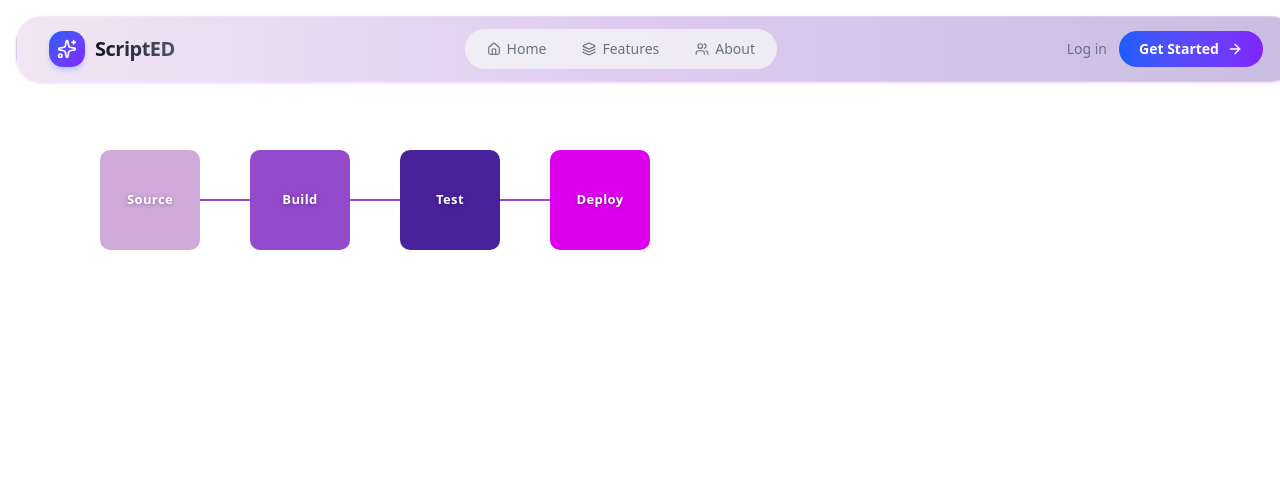
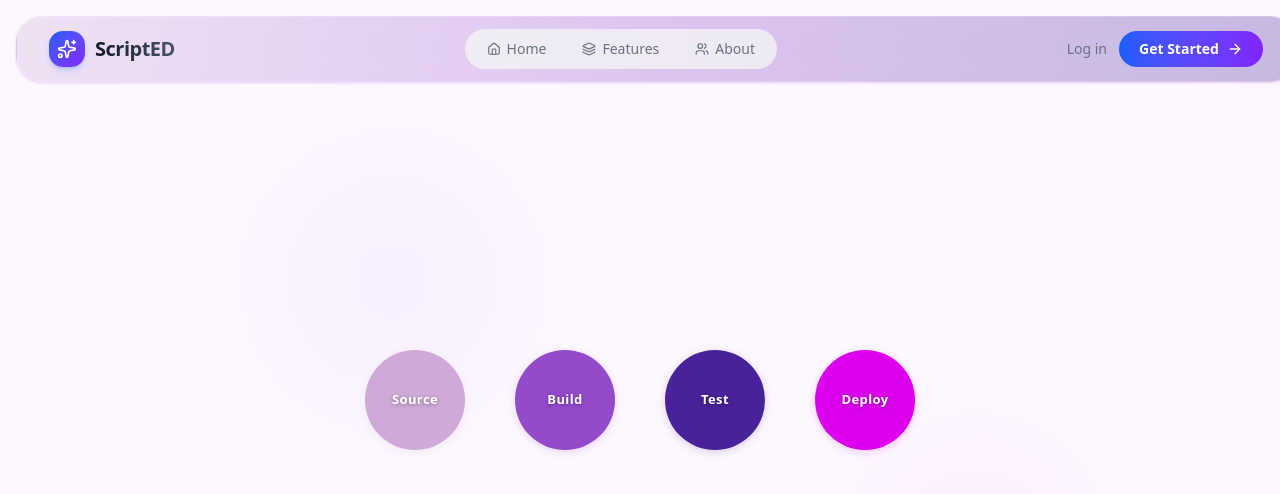
Before and after one commit to flexykrn/npxcreate_devhacks, a Next.js app in the folder scripted/: page /main in a window 1280 px wide. Shown: the top 494 px of the page. Built offline with nearby package versions, Linux system fonts and the light colour scheme.

Commit message:
intialize pipeline animation

```diff
--- a/scripted/app/main/page.tsx
+++ b/scripted/app/main/page.tsx
@@ -1,69 +1,267 @@
 "use client"
 
-import { useState, useEffect } from "react"
-import { motion, useMotionValue } from "framer-motion"
+import { useState, useEffect, useRef } from "react"
+import { motion, useMotionValue, AnimatePresence } from "framer-motion"
+import { Upload, X, FileText, LinkIcon, Sparkles } from "lucide-react"
 
 const colors = ["#cfaad8", "#934acb", "#48229a", "#dd00ee"]
 const names  = ["Source", "Build", "Test", "Deploy"]
-const initial = [
-  { x: 100, y: 150 },
-  { x: 250, y: 150 },
-  { x: 400, y: 150 },
-  { x: 550, y: 150 },
-]
-const SIZE = 100
+const SIZE   = 100
+const GAP    = 150 // centre-to-centre spacing
 
-function DragBox({ color, startX, startY, name, onMove }: {
-  color: string
-  startX: number
-  startY: number
-  name: string
+/* Compute centred initial positions */
+function getInitial(vw: number, vh: number) {
+  const totalW = (colors.length - 1) * GAP + SIZE
+  const startX = (vw - totalW) / 2
+  const startY = (vh - SIZE) / 2
+  return colors.map((_, i) => ({ x: startX + i * GAP, y: startY }))
+}
+
+/* ── Animated Source popup ── */
+function SourcePopup({ onClose }: { onClose: () => void }) {
+  const [fileName, setFileName] = useState<string | null>(null)
+  const [dragging, setDragging] = useState(false)
+  const fileRef = useRef<HTMLInputElement>(null)
+
+  return (
+    <motion.div
+      initial={{ opacity: 0, scale: 0.75, y: -10, filter: "blur(8px)" }}
+      animate={{ opacity: 1, scale: 1,    y: 0,   filter: "blur(0px)" }}
+      exit={{    opacity: 0, scale: 0.80, y: -6,   filter: "blur(6px)" }}
+      transition={{ type: "spring", stiffness: 380, damping: 28 }}
+      style={{
+        position: "absolute",
+        top: SIZE + 16,
+        left: "50%",
+        translateX: "-50%",
+        zIndex: 999,
+        width: 296,
+        background: "linear-gradient(145deg,#ffffff,#faf5ff)",
+        borderRadius: 20,
+        boxShadow:
+          "0 0 0 1.5px #e4caff, 0 20px 60px rgba(100,30,200,0.22), 0 4px 16px rgba(0,0,0,0.10)",
+        padding: "20px 20px 18px",
+        pointerEvents: "all",
+        transformOrigin: "top center",
+      }}
+      onMouseDown={(e) => e.stopPropagation()}
+    >
+      {/* Glowing caret */}
+      <div style={{
+        position: "absolute", top: -8, left: "50%", transform: "translateX(-50%)",
+        width: 18, height: 9, overflow: "hidden",
+      }}>
+        <motion.div
+          animate={{ boxShadow: ["0 0 8px #c084fc", "0 0 20px #dd00ee", "0 0 8px #c084fc"] }}
+          transition={{ duration: 2, repeat: Infinity }}
+          style={{
+            width: 18, height: 18,
+            background: "linear-gradient(135deg,#fff,#faf5ff)",
+            border: "1.5px solid #e4caff",
+            transform: "rotate(45deg)",
+            marginTop: 4,
+          }}
+        />
+      </div>
+
+      {/* Header */}
+      <div style={{ display:"flex", alignItems:"center", justifyContent:"space-between", marginBottom:16 }}>
+        <div style={{ display:"flex", alignItems:"center", gap:8 }}>
+          <motion.div
+            animate={{ rotate: [0,15,-15,0] }}
+            transition={{ duration: 2, repeat: Infinity, repeatDelay: 1 }}
+          >
+            <Sparkles size={16} color="#934acb" />
+          </motion.div>
+          <span style={{ fontWeight:800, fontSize:15, background:"linear-gradient(90deg,#48229a,#dd00ee)", WebkitBackgroundClip:"text", WebkitTextFillColor:"transparent" }}>
+            Source Input
+          </span>
+        </div>
+        <motion.button
+          whileHover={{ scale:1.15, rotate:90 }}
+          whileTap={{ scale:0.9 }}
+          transition={{ type:"spring", stiffness:400, damping:20 }}
+          onClick={onClose}
+          style={{ background:"none", border:"none", cursor:"pointer", color:"#bbb", padding:2 }}
+        >
+          <X size={16} />
+        </motion.button>
+      </div>
+
+      {/* Divider */}
+      <motion.div
+        initial={{ scaleX: 0 }}
+        animate={{ scaleX: 1 }}
+        transition={{ delay: 0.1, duration: 0.4 }}
+        style={{ height:1, background:"linear-gradient(90deg,transparent,#e4caff,transparent)", marginBottom:16, transformOrigin:"left" }}
+      />
+
+      {/* Repo URL */}
+      <motion.div initial={{ opacity:0, x:-10 }} animate={{ opacity:1, x:0 }} transition={{ delay:0.12 }}>
+        <label style={{ display:"block", fontSize:10, fontWeight:700, color:"#9061c2", marginBottom:6, textTransform:"uppercase", letterSpacing:"0.06em" }}>
+          Repository URL
+        </label>
+        <motion.div
+          whileHover={{ scale: 1.02, boxShadow:"0 0 0 3px #d8b4fe" }}
+          style={{ display:"flex", alignItems:"center", gap:8,
+            border:"1.5px solid #e4caff", borderRadius:12, padding:"8px 12px",
+            background:"#fdf8ff", marginBottom:14, transition:"box-shadow 0.2s" }}
+        >
+          <LinkIcon size={13} color="#934acb" />
+          <input
+            placeholder="https://github.com/org/repo"
+            style={{ border:"none", outline:"none", background:"transparent", fontSize:12, color:"#333", width:"100%" }}
+          />
+        </motion.div>
+      </motion.div>
+
+      {/* File upload */}
+      <motion.div initial={{ opacity:0, x:-10 }} animate={{ opacity:1, x:0 }} transition={{ delay:0.18 }}>
+        <label style={{ display:"block", fontSize:10, fontWeight:700, color:"#9061c2", marginBottom:6, textTransform:"uppercase", letterSpacing:"0.06em" }}>
+          Upload File
+        </label>
+        <motion.div
+          onClick={() => fileRef.current?.click()}
+          onDragOver={(e) => { e.preventDefault(); setDragging(true) }}
+          onDragLeave={() => setDragging(false)}
+          onDrop={(e) => {
+            e.preventDefault(); setDragging(false)
+            const f = e.dataTransfer.files?.[0]
+            if (f) setFileName(f.name)
+          }}
+          animate={dragging ? { scale:1.03, borderColor:"#a855f7" } : { scale:1, borderColor: fileName ? "#a855f7" : "#d4b8f0" }}
+          style={{
+            border:"2px dashed #d4b8f0", borderRadius:14,
+            padding:"18px 12px", textAlign:"center", cursor:"pointer",
+            background: dragging ? "#f5eeff" : fileName ? "#f3eaff" : "#fdf8ff",
+            transition:"background 0.2s",
+          }}
+        >
+          {fileName ? (
+            <motion.div
+              initial={{ scale:0.8, opacity:0 }} animate={{ scale:1, opacity:1 }}
+              style={{ display:"flex", alignItems:"center", justifyContent:"center", gap:8 }}
+            >
+              <FileText size={18} color="#934acb" />
+              <span style={{ fontSize:12, color:"#48229a", fontWeight:700 }}>{fileName}</span>
+            </motion.div>
+          ) : (
+            <>
+              <motion.div
+                animate={{ y: [0,-4,0] }}
+                transition={{ duration:1.6, repeat:Infinity, ease:"easeInOut" }}
+              >
+                <Upload size={24} color="#c084fc" style={{ margin:"0 auto 8px" }} />
+              </motion.div>
+              <p style={{ fontSize:12, color:"#a78bca", margin:0 }}>Click or drop file here</p>
+              <p style={{ fontSize:10, color:"#c4abdf", margin:"4px 0 0" }}>.zip · .tar.gz · any format</p>
+            </>
+          )}
+          <input ref={fileRef} type="file" style={{ display:"none" }} onChange={(e) => setFileName(e.target.files?.[0]?.name ?? null)} />
+        </motion.div>
+      </motion.div>
+
+      {/* Submit */}
+      <motion.button
+        initial={{ opacity:0, y:8 }} animate={{ opacity:1, y:0 }} transition={{ delay:0.24 }}
+        whileHover={{ scale:1.03, boxShadow:"0 6px 24px rgba(147,74,203,0.45)" }}
+        whileTap={{ scale:0.97 }}
+        style={{
+          marginTop:16, width:"100%", padding:"10px 0",
+          background:"linear-gradient(90deg,#934acb,#dd00ee)",
+          color:"#fff", border:"none", borderRadius:12,
+          fontWeight:800, fontSize:13, cursor:"pointer",
+          letterSpacing:"0.03em",
+          boxShadow:"0 2px 12px rgba(147,74,203,0.35)",
+        }}
+      >
+        Confirm Source
+      </motion.button>
+    </motion.div>
+  )
+}
+
+function DragBox({ color, startX, startY, name, showPopup, containerRef, onMove }: {
+  color: string; startX: number; startY: number; name: string
+  showPopup?: boolean
+  containerRef: React.RefObject<HTMLDivElement | null>
   onMove: (x: number, y: number) => void
 }) {
   const x = useMotionValue(startX)
   const y = useMotionValue(startY)
+  const [hovered, setHovered] = useState(false)
+  const [popupOpen, setPopupOpen] = useState(false)
+  const leaveTimer = useRef<ReturnType<typeof setTimeout> | null>(null)
 
   useEffect(() => {
     const unsubX = x.on("change", () => onMove(x.get(), y.get()))
     const unsubY = y.on("change", () => onMove(x.get(), y.get()))
     return () => { unsubX(); unsubY() }
+  // eslint-disable-next-line react-hooks/exhaustive-deps
   }, [])
+
+  const onEnter = () => {
+    if (leaveTimer.current) clearTimeout(leaveTimer.current)
+    setHovered(true)
+    if (showPopup) setPopupOpen(true)
+  }
+  const onLeave = () => {
+    setHovered(false)
+    if (showPopup) leaveTimer.current = setTimeout(() => setPopupOpen(false), 400)
+  }
 
   return (
     <motion.div
       drag
       dragMomentum={false}
       dragElastic={0}
+      dragConstraints={containerRef}
+      onMouseEnter={onEnter}
+      onMouseLeave={onLeave}
+      whileDrag={{ scale: 1.15, boxShadow: `0 12px 40px ${color}88` }}
       style={{
         x, y,
-        position: "absolute",
-        top: 0,
-        left: 0,
-        width: SIZE,
-        height: SIZE,
+        position: "absolute", top: 0, left: 0,
+        width: SIZE, height: SIZE,
         backgroundColor: color,
-        borderRadius: 10,
+        borderRadius: "50%",
         cursor: "grab",
-        display: "flex",
-        alignItems: "center",
-        justifyContent: "center",
+        display: "flex", alignItems: "center", justifyContent: "center",
+        zIndex: hovered ? 20 : 1,
       }}
+      animate={{
+        scale: hovered ? 1.12 : 1,
+        boxShadow: hovered
+          ? `0 0 0 6px ${color}44, 0 8px 32px ${color}66`
+          : `0 2px 8px ${color}33`,
+      }}
+      transition={{ type: "spring", stiffness: 360, damping: 22 }}
     >
       <span style={{
-        color: "#fff",
-        fontWeight: 700,
-        fontSize: 13,
-        letterSpacing: "0.03em",
+        color: "#fff", fontWeight: 700, fontSize: 13, letterSpacing: "0.03em",
         textShadow: "0 1px 4px rgba(0,0,0,0.35)",
-        pointerEvents: "none",
-        userSelect: "none",
-      }}>{name}</span>
+        pointerEvents: "none", userSelect: "none",
+      }}>
+        {name}
+      </span>
+
+      <AnimatePresence>
+        {showPopup && popupOpen && (
+          <SourcePopup onClose={() => setPopupOpen(false)} />
+        )}
+      </AnimatePresence>
     </motion.div>
   )
 }
 
 export default function Page() {
-  const [positions, setPositions] = useState(initial)
+  const containerRef = useRef<HTMLDivElement>(null)
+  const [initial] = useState<{ x: number; y: number }[]>(() =>
+    typeof window !== "undefined" ? getInitial(window.innerWidth, window.innerHeight) : []
+  )
+  const [positions, setPositions] = useState<{ x: number; y: number }[]>(() =>
+    typeof window !== "undefined" ? getInitial(window.innerWidth, window.innerHeight) : []
+  )
 
   const updatePosition = (index: number, x: number, y: number) => {
     setPositions((prev) => {
@@ -73,22 +271,39 @@ export default function Page() {
     })
   }
 
+  if (!initial.length) return null
+
   return (
-    <div style={{ position: "relative", width: "100vw", height: "100vh" }}>
-      <svg style={{ position: "absolute", inset: 0, width: "100%", height: "100%", pointerEvents: "none" }}>
+    <div
+      ref={containerRef}
+      style={{ position: "relative", width: "100vw", height: "100vh", overflow: "hidden", background: "#fdf8ff" }}
+    >
+      {/* Soft background blobs */}
+      <div style={{ position:"absolute", inset:0, pointerEvents:"none", zIndex:0 }}>
+        <div style={{ position:"absolute", top:"10%", left:"15%", width:400, height:400, borderRadius:"50%", background:"radial-gradient(circle,#f3e8ff88,transparent 70%)" }} />
+        <div style={{ position:"absolute", bottom:"10%", right:"10%", width:350, height:350, borderRadius:"50%", background:"radial-gradient(circle,#fce7ff88,transparent 70%)" }} />
+      </div>
+
+      <svg style={{ position:"absolute", inset:0, width:"100%", height:"100%", pointerEvents:"none", zIndex:1 }}>
+        <defs>
+          <linearGradient id="lineGrad" x1="0%" y1="0%" x2="100%" y2="0%">
+            <stop offset="0%"   stopColor="#cfaad8" />
+            <stop offset="50%"  stopColor="#934acb" />
+            <stop offset="100%" stopColor="#dd00ee" />
+          </linearGradient>
+        </defs>
         {positions.map((pos, i) => {
           if (i === positions.length - 1) return null
           const next = positions[i + 1]
           return (
             <line
               key={i}
-              x1={pos.x + SIZE / 2}
-              y1={pos.y + SIZE / 2}
-              x2={next.x + SIZE / 2}
-              y2={next.y + SIZE / 2}
-              stroke="#934acb"
-              strokeWidth={2}
+              x1={pos.x + SIZE / 2} y1={pos.y + SIZE / 2}
+              x2={next.x + SIZE / 2} y2={next.y + SIZE / 2}
+              stroke="url(#lineGrad)"
+              strokeWidth={2.5}
               strokeLinecap="round"
+              strokeDasharray="6 4"
             />
           )
         })}
@@ -99,6 +314,8 @@ export default function Page() {
           key={i}
           color={color}
           name={names[i]}
+          showPopup={i === 0}
+          containerRef={containerRef}
           startX={initial[i].x}
           startY={initial[i].y}
           onMove={(x, y) => updatePosition(i, x, y)}
```
